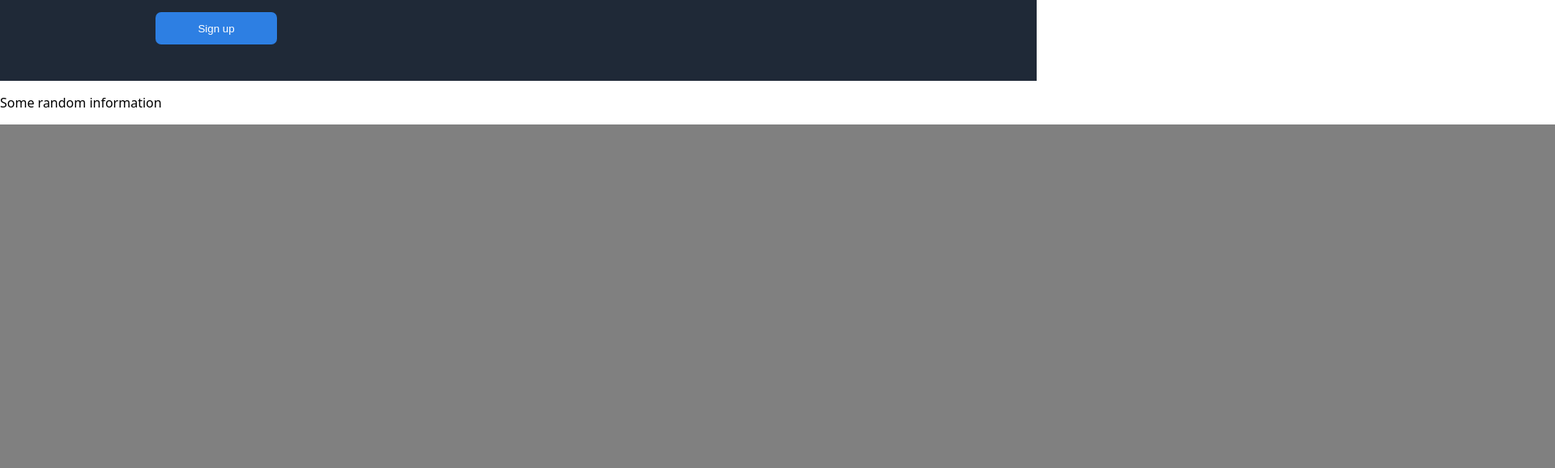
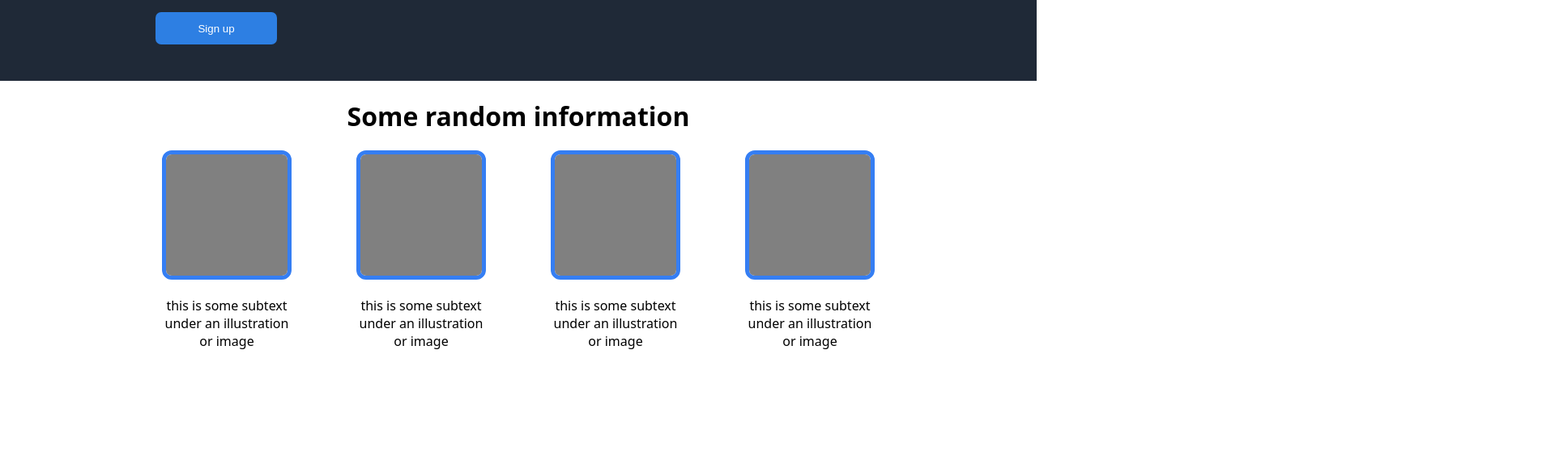
Before and after one commit to Bitzan/Project-Landing-Page, a plain HTML site: page index.html in a window 1280 px wide. Shown: the part 477-1056 px from the top of the page at 81% size, 1920 px wide, since content can reach past the window. After the commit the page ends 926 px from the top, so only its background shows below. Drawn offline with Linux system fonts and the light colour scheme.

Commit message:
Styled the information-container in css Added display:flex / flex-direction column to body

```diff
--- a/index.html
+++ b/index.html
@@ -45,7 +45,7 @@
 
     <div class="main-content">
         <div class="information-container">
-            <div><p>Some random information</p></div>
+            <div><h1 class="information-header">Some random information</h1></div>
             <div class="illustration-container">
                 <div class="illustration">
                     <img src="./pictures/placeholder.png" alt="illustration iamge">
--- a/style.css
+++ b/style.css
@@ -1,6 +1,8 @@
 
 
 body {
+    display: flex;
+    flex-direction: column;
     padding: 0;
     margin: 0;
     height: fit-content;
@@ -76,11 +78,41 @@ body {
     color: white;
 }
 
-
-
 .header-down img {
     height: 250px;
     width: 550px;
     border: none;
     overflow: clip;
 }
+
+.main-content img {
+    height: 150px;
+    width: 150px;
+    border: 5px solid #357ef3;
+    border-radius: 12px;
+}
+
+.main-content {
+    margin-left: 15%;
+    margin-right: 15%;
+}
+
+.illustration-container {
+    gap: 80px;
+    justify-content: center;
+    display: flex;
+    flex-direction: row;
+    text-align: center;
+    align-items: center;
+}
+
+.illustration-container h1 {
+    font-size: 36px;
+    font-weight: bolder;
+    color: #1F2937;
+    text-align: center;
+}
+
+.information-header {
+    text-align: center;
+}
```
